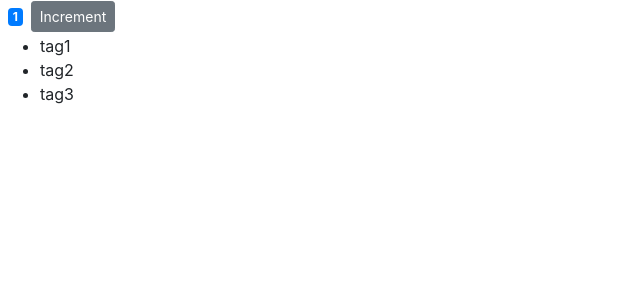
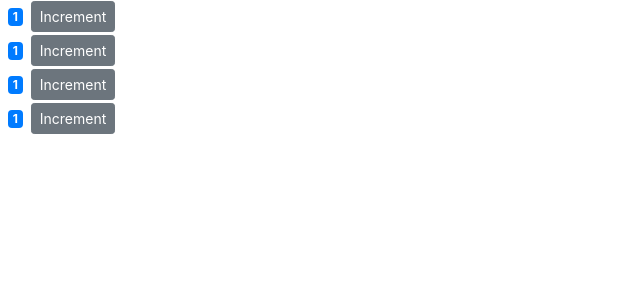
Before and after one commit to kylehammond/mosh-react-counter-app, a React (Create React App) app: page / in a window 1280 px wide. Shown: the top 300 px of the page, without its empty margins (0-640 px from the left). Built offline with nearby package versions, Linux system fonts and the light colour scheme.

Commit message:
baseline cleanup + counters

```diff
--- a/src/components/counter.jsx
+++ b/src/components/counter.jsx
@@ -12,21 +12,16 @@
 				<span className={this.getBadgeClasses()}>{this.formatCount()}</span>
 				<button
 					onClick={() => {
-						this.handleIncrement({ product });
+						this.handleIncrement();
 					}}
 					className="btn btn-secondary btn-sm">
 					Increment
 				</button>
-
-				<div>
-					{this.state.tags.length === 0 && "Please create a new tag"}
-					{this.renderTags()}
-				</div>
 			</div>
 		);
 	}
 
-	handleIncrement = (product) => {
+	handleIncrement = () => {
 		this.setState({ count: this.state.count + 1 });
 	};
 
@@ -40,16 +35,6 @@
 		classes += this.state.count === 0 ? "warning" : "primary";
 		return classes;
 	}
-
-	renderTags() {
-		return (
-			<ul>
-				{this.state.tags.map((tag) => (
-					<li key={tag}>{tag}</li>
-				))}
-			</ul>
-		);
-	}
 }
 
 export default Counter;
--- /dev/null
+++ b/src/components/counters.jsx
@@ -0,0 +1,18 @@
+import React, { Component } from "react";
+import Counter from "./counter";
+
+class Counters extends Component {
+	state = {};
+	render() {
+		return (
+			<div>
+				<Counter />
+				<Counter />
+				<Counter />
+				<Counter />
+			</div>
+		);
+	}
+}
+
+export default Counters;
```
Also changed, not shown: src/index.js (+8 -8 lines).
